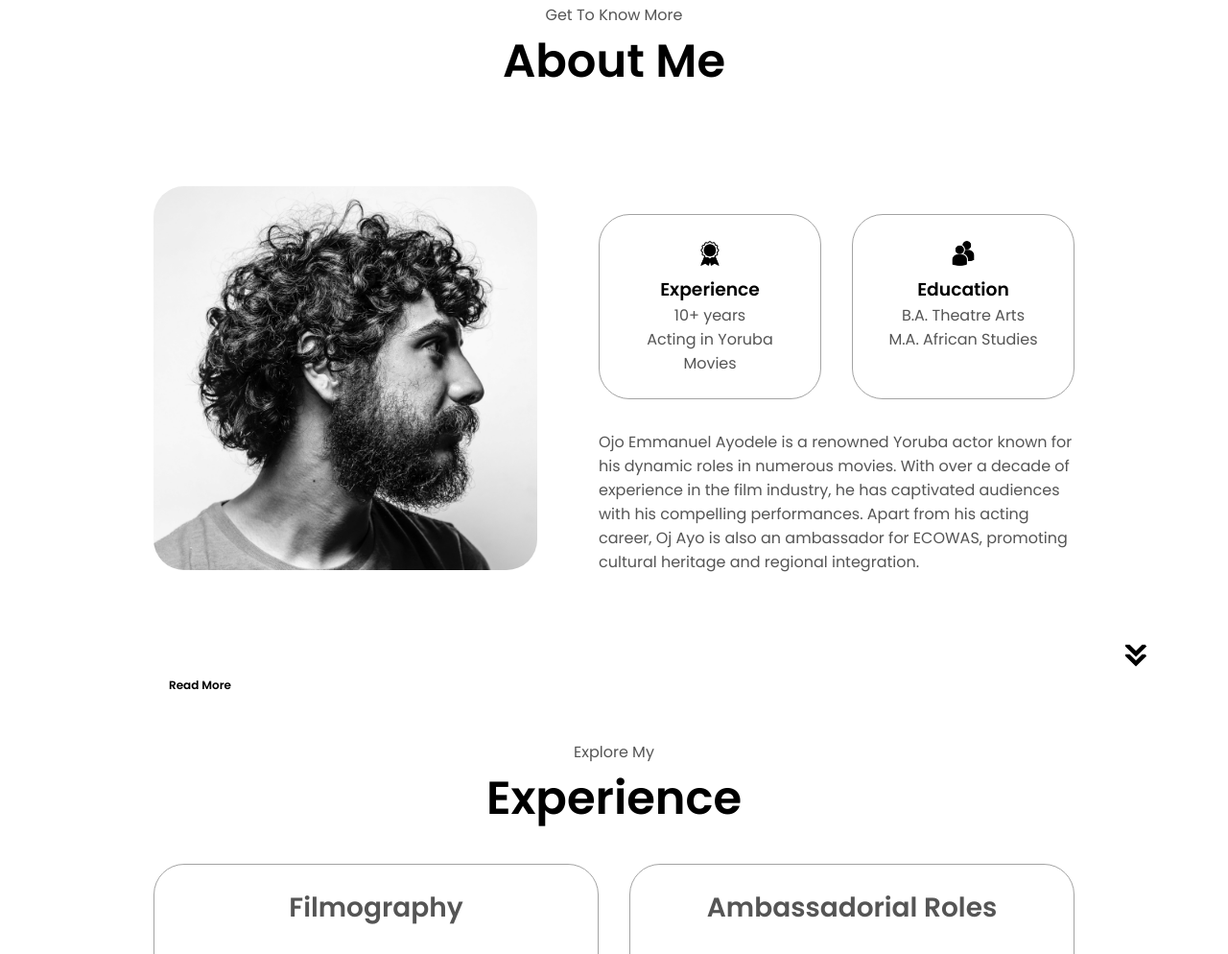
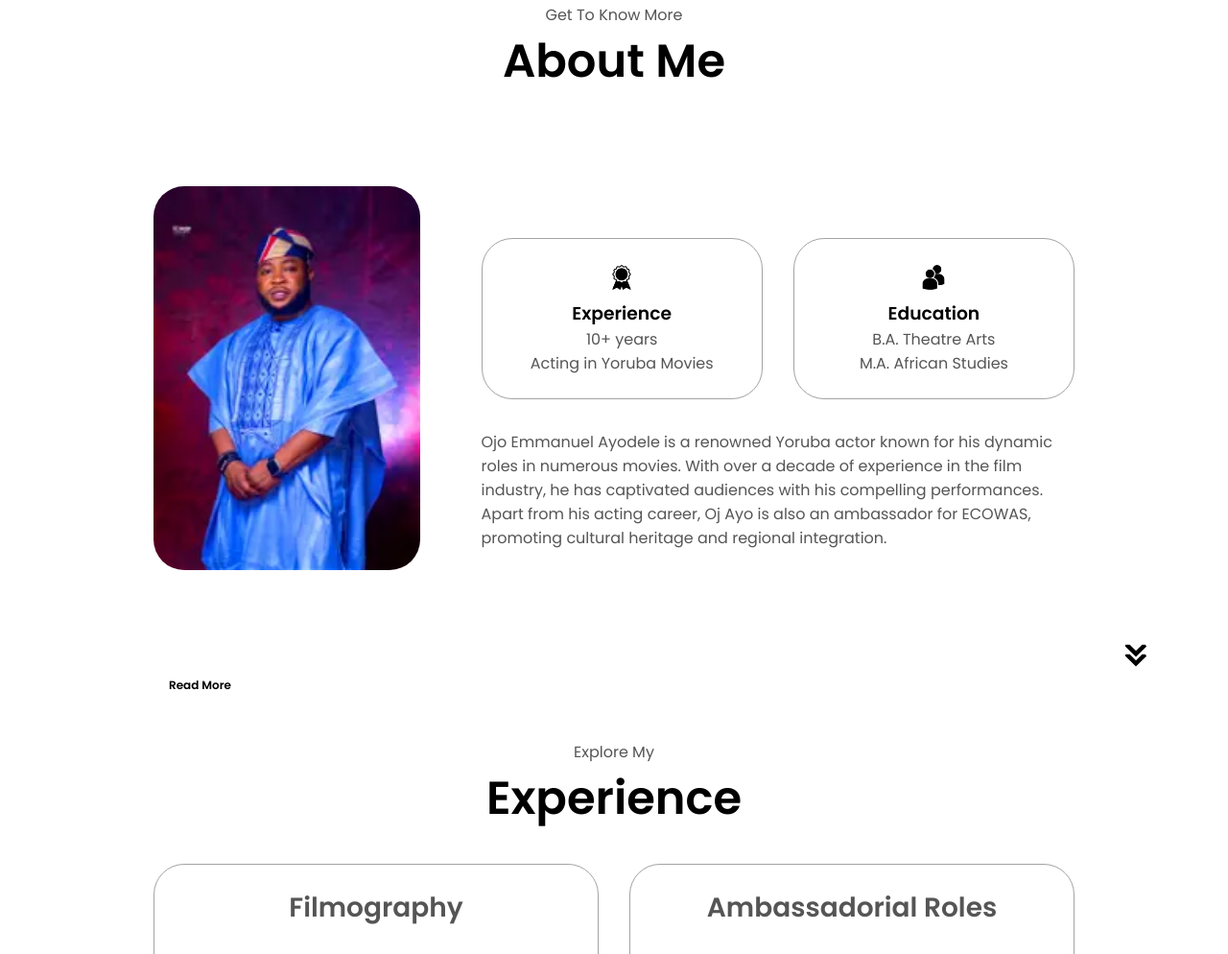
Before and after one commit to Bayworld/Ojayportfolio, a plain HTML site: page index.html in a window 1280 px wide. Shown: the part 925-1919 px from the top of the page at 96% size. Drawn offline with Linux system fonts and the light colour scheme.

Commit message:
Update index.html

```diff
--- a/index.html
+++ b/index.html
@@ -95,7 +95,7 @@
       <div class="section-container">
         <div class="section__pic-container">
           <img
-            src="./assets/about-pic.png"
+            src="./assets/ojaysecond.webp"
             alt="Profile picture"
             class="about-pic"
           />
```
